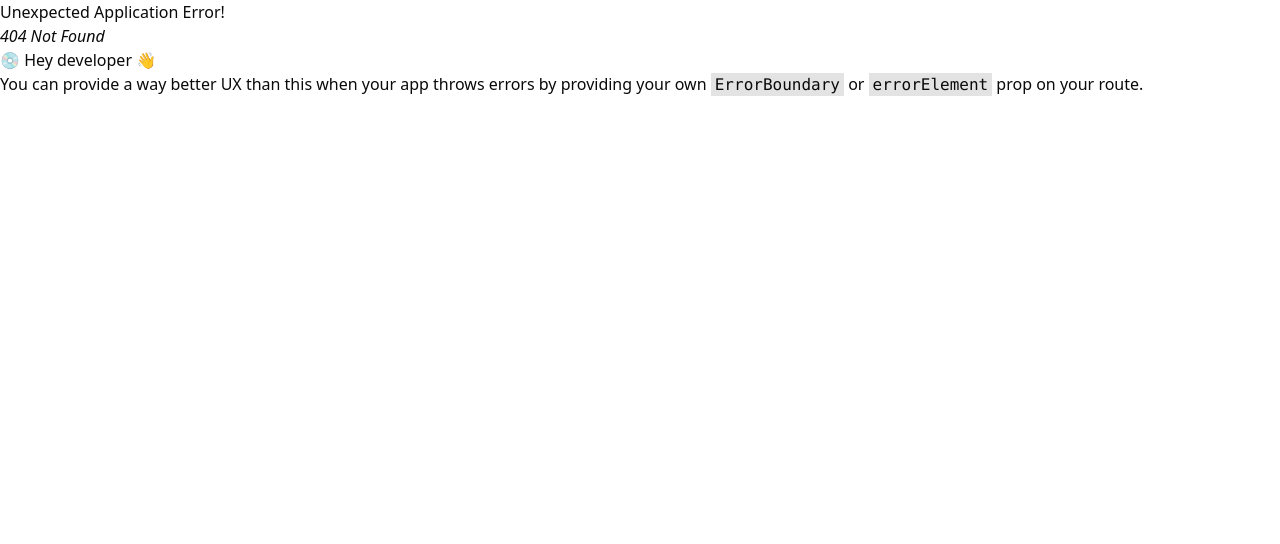
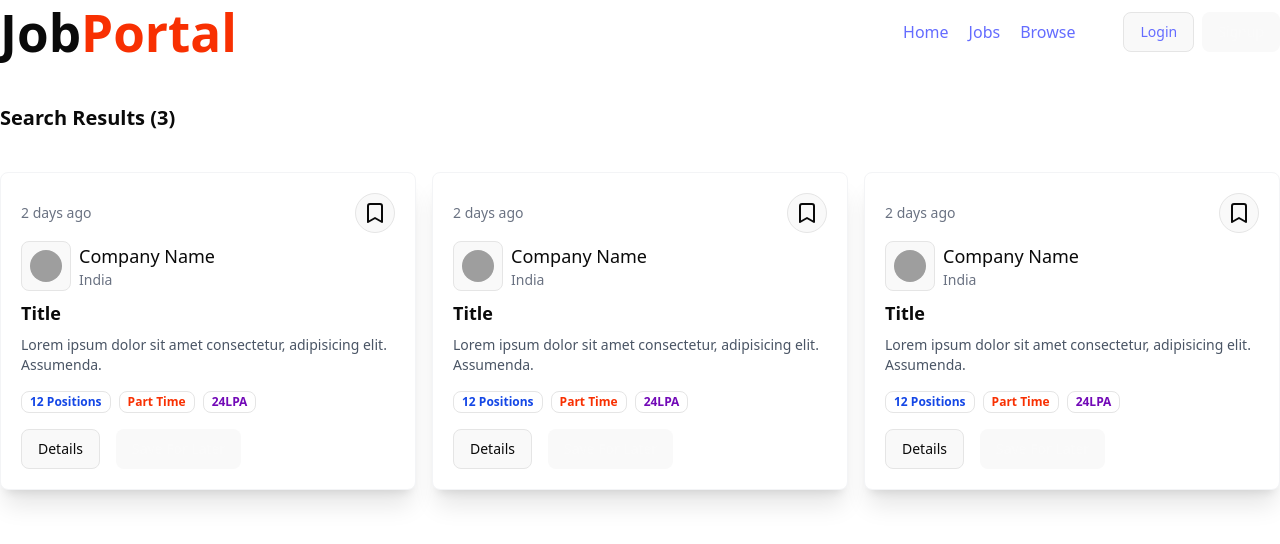
Before and after one commit to samaksharjani2004/Job-Portal, a React (Vite) app in the folder Frontend/: page /browse in a window 1280 px wide. Before the commit this address had no page. Shown: the top 544 px of the page. Built offline with nearby package versions, Linux system fonts and the light colour scheme; grey boxes are pictures that could not be loaded; the HTML template or start-up script is replaced by a standard one.

Commit message:
first commit

```diff
--- a/Frontend/src/App.jsx
+++ b/Frontend/src/App.jsx
@@ -6,6 +6,7 @@
 import { RouterProvider } from 'react-router'
 import Home from './components/Home'
 import Jobs from './components/Jobs'
+import Browse from './components/Browse'
 
 const appRouter = createBrowserRouter([
   {
@@ -23,6 +24,10 @@
   {
     path: '/jobs',
     element: <Jobs />
+  },
+   {
+    path: '/browse',
+    element: <Browse />
   },
 
 ])
--- a/Frontend/src/components/Browse.jsx
+++ b/Frontend/src/components/Browse.jsx
@@ -0,0 +1,25 @@
+import React from 'react'
+import Navbar from './shared/navbar';
+import Job from './Job';
+
+const randomJobs = [1, 2, 3];
+
+const Browse = () => {
+  return (
+    <div>
+      <Navbar />
+      <div className='max-w-7xl mx-auto my-10'>
+        <h2 className='font-bold text-xl my-10'>Search Results ({randomJobs.length})</h2>
+        <div className='grid grid-cols-3 gap-4 mt-5'>
+          {randomJobs.map((item, index) => {
+            return (
+              <Job key={index} />
+            );
+          })}
+        </div>
+      </div>
+    </div>
+  );
+};
+
+export default Browse;
```
